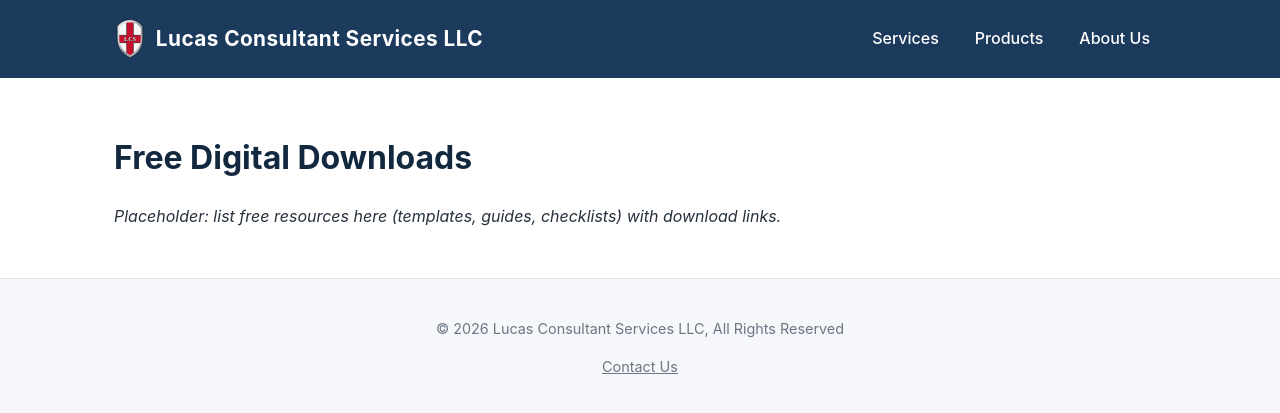
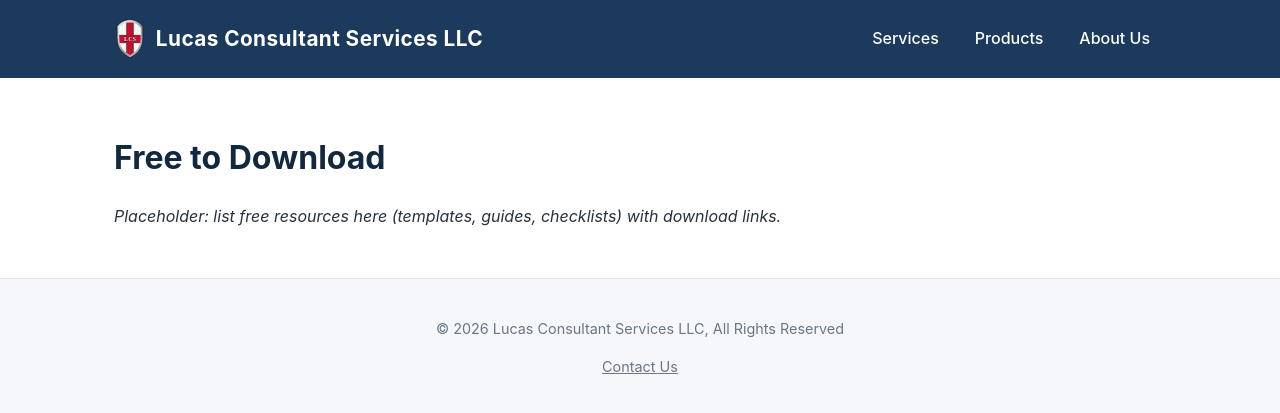
Before and after one commit to DrColorado/lucas-consulting-site, a Jekyll site: the page built from lucas-consulting-site/products/free-digital-downloads.md, in a window 1280 px wide. Shown: the top 413 px of the page. Built offline with Jekyll 4.4.1, drawn with Linux system fonts in a browser that asks for light colours.

Commit message:
products update

```diff
--- a/lucas-consulting-site/products/free-digital-downloads.md
+++ b/lucas-consulting-site/products/free-digital-downloads.md
@@ -4,6 +4,6 @@ title: Free to Download
 permalink: /products/free-digital-downloads/
 ---
 
-# Free Digital Downloads
+# Free to Download
 
 *Placeholder: list free resources here (templates, guides, checklists) with download links.*
```
Also changed, not shown: lucas-consulting-site/products/available-for-purchase.md (+1 -1 lines).
